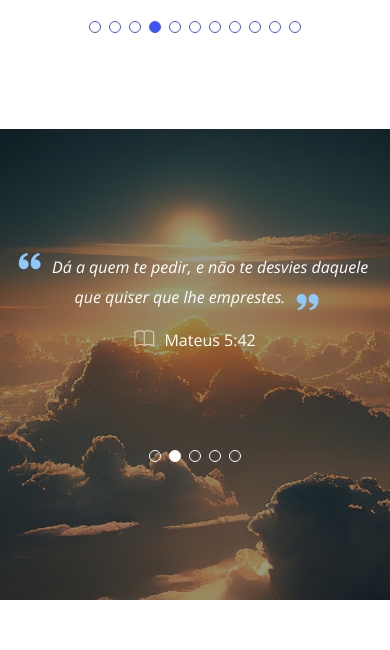
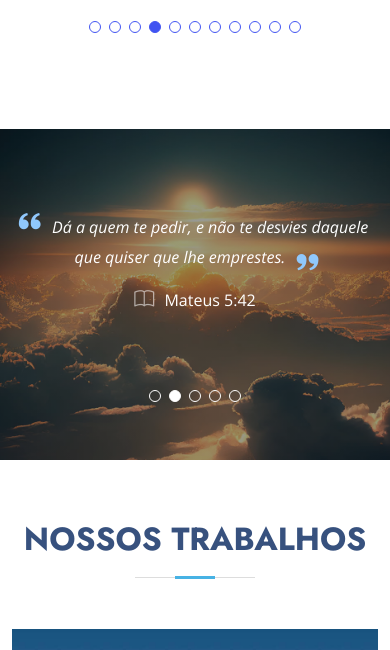
Before and after one commit to oliveirataquari/adevida, a plain HTML site: page index.html in a window 390 px wide. Shown: the part 2320-2970 px from the top of the page. Drawn offline with nearby package versions, Linux system fonts and the light colour scheme.

Commit message:
Update style.css

```diff
--- a/assets/css/style.css
+++ b/assets/css/style.css
@@ -1939,7 +1939,15 @@ section {
   padding-top: 120px;
   padding-bottom: 120px;
   margin-top: 20px;
+}
+
+ @media (max-width: 769px) {
+  .testimonials {
+    padding-top: 80px;
+    padding-bottom: 40px;
+  }
  }
+
 
 .testimonials .section-header {
   margin-bottom: 80px;
@@ -1984,6 +1992,12 @@ section {
   margin-top: 30px;
   position: relative;
   font-size:22px;
+}
+
+@media (max-width: 769px){
+  .testimonials .swiper-pagination {
+    margin-top: 10px;
+  }
 }
 
 .testimonials .swiper-pagination .swiper-pagination-bullet {
```
